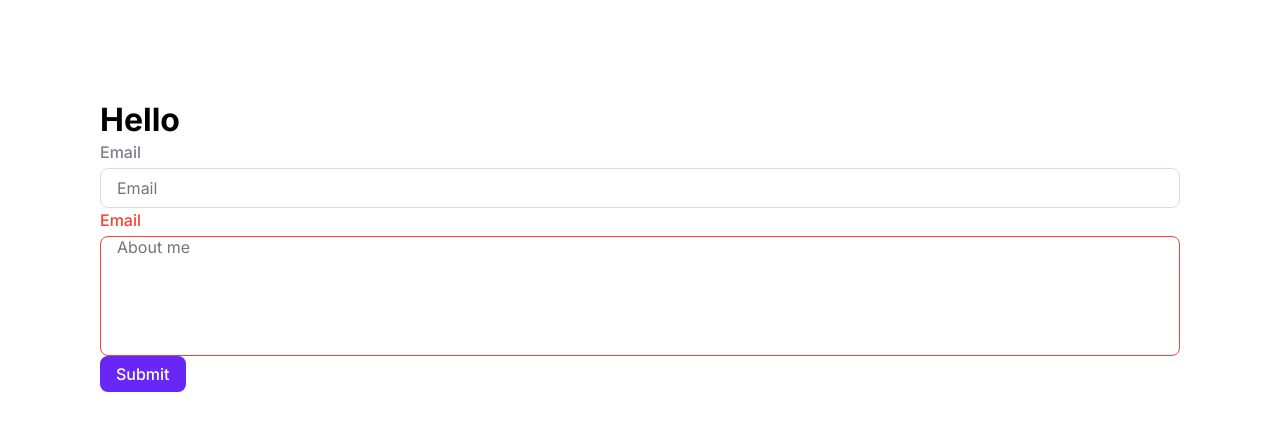
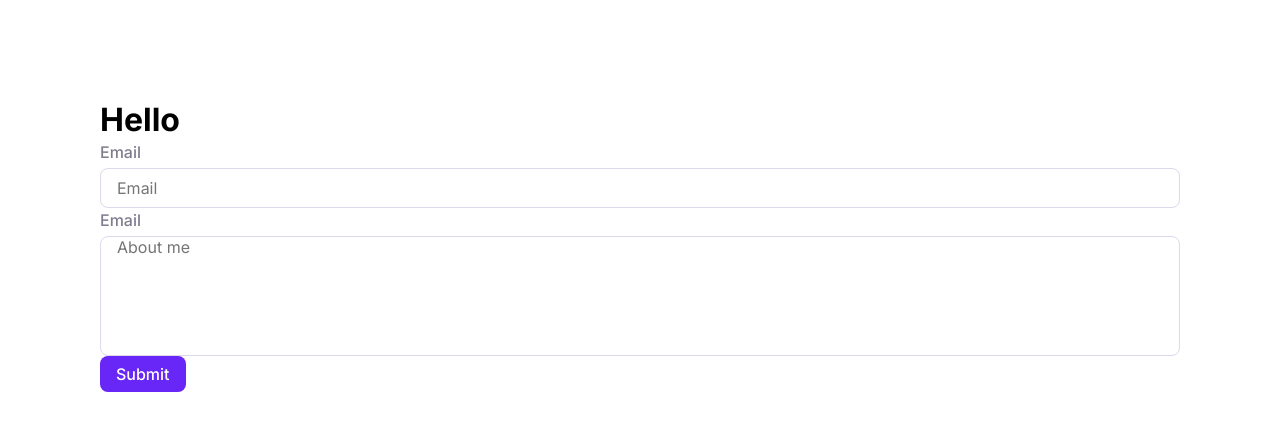
Before and after one commit to rukshonarad/projectify-app-ui, a React (Create React App) app: page / in a window 1280 px wide. Shown: the top 430 px of the page. Built offline with nearby package versions, Linux system fonts and the light colour scheme.

Commit message:
Add feature to input

```diff
--- a/src/App.tsx
+++ b/src/App.tsx
@@ -34,7 +34,6 @@ const App = () => {
                     size="md"
                     shape="rounded"
                     labelText="Email"
-                    error={true}
                     onChange={handleOnChangeTextarea}
                     value={text}
                 />
```
